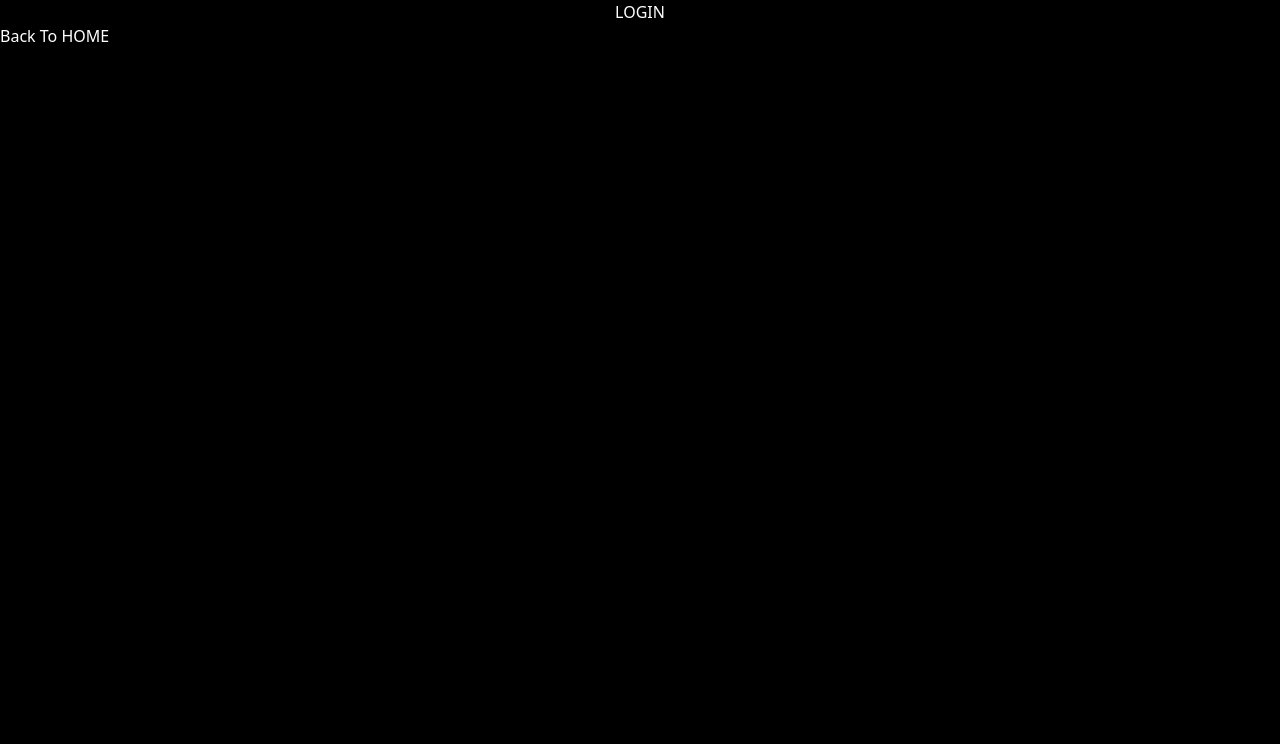
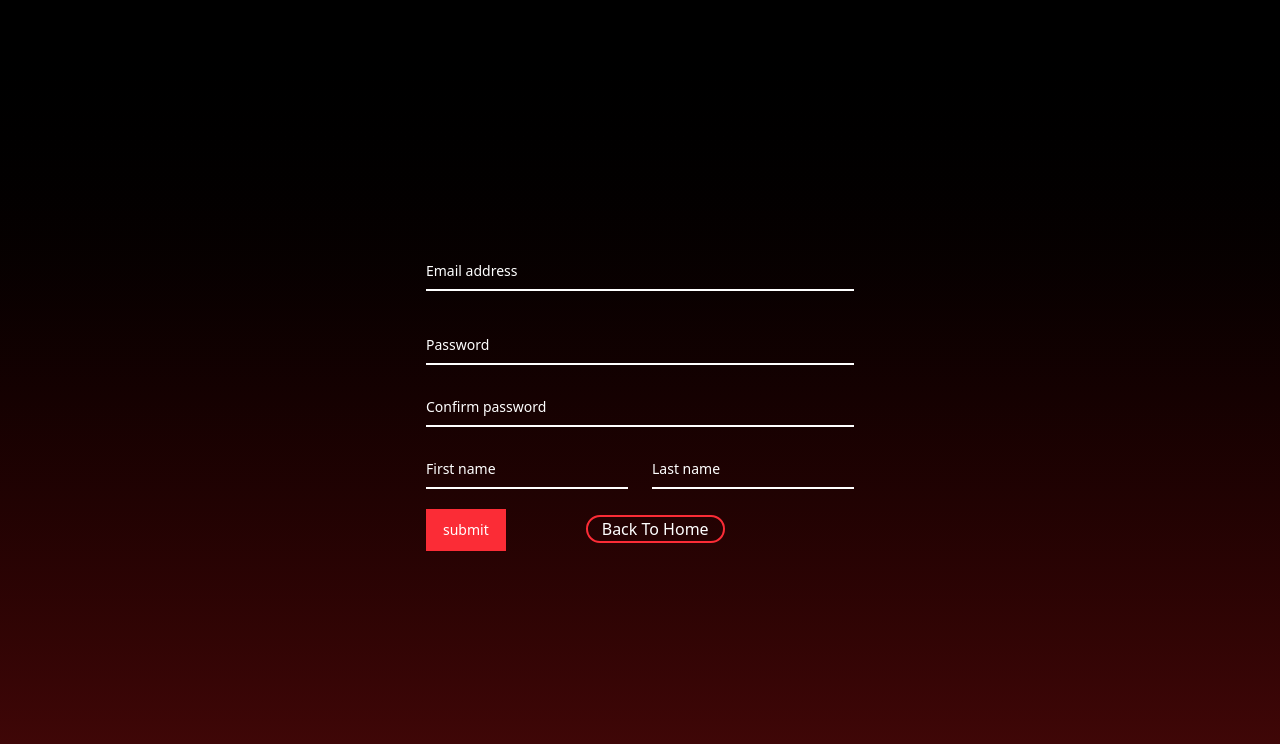
Before and after one commit to MIKAEEL25/MIK-HUB, a React (Vite) app: page /login in a window 1280 px wide. Shown: the top 744 px of the page. Built offline with nearby package versions, Linux system fonts and the light colour scheme.

Commit message:
complete Login Page

```diff
--- /dev/null
+++ b/src/components/Form.tsx
@@ -0,0 +1,165 @@
+import type React from 'react';
+import { useState, type JSX } from 'react';
+import { Link, useNavigation, useNavigate } from 'react-router-dom';
+
+interface SignUpFormState {
+  firstName: string;
+  lastName: string;
+  email: string;
+  password: string;
+  confirmPassword: string;
+}
+let errorContent: string;
+
+const Form = (): JSX.Element => {
+  const [isError, setIsError] = useState<boolean>(false);
+  const [formData, setFormData] = useState<SignUpFormState>({
+    firstName: '',
+    lastName: '',
+    email: '',
+    password: '',
+    confirmPassword: '',
+  });
+  const navigate = useNavigate();
+  const navigation = useNavigation();
+  const isSubmiting = navigation.state === 'submitting';
+  const handleChange = (event: React.ChangeEvent<HTMLInputElement>) => {
+    const { name, value } = event.target;
+    setFormData((prevData) => ({ ...prevData, [name]: value }));
+  };
+  const submitHandler = (event: React.ChangeEvent<HTMLFormElement>) => {
+    event.preventDefault();
+    if (formData.confirmPassword.trim() !== formData.password.trim()) {
+      setIsError(true);
+      errorContent = '!passwords does not match';
+      return;
+    }
+    setIsError(false);
+    console.log(formData);
+    navigate('/');
+  };
+
+  return (
+    <>
+      <div className="h-dvh w-dvw flex justify-center align-middle bg-linear-to-t from-red-950 to-black">
+        {isError && (
+          <p className="w-screen h-6 absolute top-32 text-2xl text-center">
+            {errorContent}
+          </p>
+        )}
+        <form onSubmit={submitHandler} className="max-w-md mx-auto my-auto">
+          <div className="relative z-0 w-full mb-8 group ">
+            <input
+              type="email"
+              name="email"
+              id="email"
+              className="block py-2.5 px-0 w-full text-sm text-heading bg-transparent border-0 border-b-2 border-default-medium appearance-none focus:outline-none focus:ring-0 focus:border-brand peer autofill:transition-colors autofill:duration-[5000000ms]"
+              placeholder=" "
+              onChange={handleChange}
+              value={formData.email}
+              required
+            />
+            <label
+              htmlFor="email"
+              className="absolute text-sm text-body duration-300 transform -translate-y-6 scale-75 top-3 -z-10  peer-focus:start-0 peer-focus:text-fg-brand peer-placeholder-shown:scale-100 peer-placeholder-shown:translate-y-0 peer-focus:scale-75 peer-focus:-translate-y-6 rtl:peer-focus:translate-x-1/4 rtl:peer-focus:left-auto"
+            >
+              Email address
+            </label>
+          </div>
+          <div className="relative z-0 w-full mb-5 group">
+            <input
+              type="password"
+              name="password"
+              id="password"
+              className="block py-2.5 px-0 w-full text-sm text-heading bg-transparent border-0 border-b-2 border-default-medium appearance-none focus:outline-none focus:ring-0 focus:border-brand peer autofill:transition-colors autofill:duration-[5000000ms]"
+              placeholder=" "
+              onChange={handleChange}
+              value={formData.password}
+              required
+            />
+            <label
+              htmlFor="password"
+              className="absolute text-sm text-body duration-300 transform -translate-y-6 scale-75 top-3 -z-10 origin-[0] peer-focus:start-0 peer-focus:text-fg-brand peer-placeholder-shown:scale-100 peer-placeholder-shown:translate-y-0 peer-focus:scale-75 peer-focus:-translate-y-6 rtl:peer-focus:translate-x-1/4 rtl:peer-focus:left-auto"
+            >
+              Password
+            </label>
+          </div>
+          <div className="relative z-0 w-full mb-5 group">
+            <input
+              type="password"
+              name="confirmPassword"
+              id="confirmPassword"
+              className="block py-2.5 px-0 w-full text-sm text-heading bg-transparent border-0 border-b-2 border-default-medium appearance-none focus:outline-none focus:ring-0 focus:border-brand peer autofill:transition-colors autofill:duration-[5000000ms]"
+              placeholder=" "
+              onChange={handleChange}
+              value={formData.confirmPassword}
+              required
+            />
+            <label
+              htmlFor="confirmPassword"
+              className="absolute text-sm text-body duration-300 transform -translate-y-6 scale-75 top-3 -z-10 origin-[0] peer-focus:start-0 peer-focus:text-fg-brand peer-placeholder-shown:scale-100 peer-placeholder-shown:translate-y-0 peer-focus:scale-75 peer-focus:-translate-y-6 rtl:peer-focus:translate-x-1/4 rtl:peer-focus:left-auto"
+            >
+              Confirm password
+            </label>
+          </div>
+          <div className="grid md:grid-cols-2 md:gap-6">
+            <div className="relative z-0 w-full mb-5 group">
+              <input
+                type="text"
+                name="firstName"
+                id="firstName"
+                className="block py-2.5 px-0 w-full text-sm text-heading bg-transparent border-0 border-b-2 border-default-medium appearance-none focus:outline-none focus:ring-0 focus:border-brand peer autofill:transition-colors autofill:duration-[5000000ms]"
+                placeholder=" "
+                onChange={handleChange}
+                value={formData.firstName}
+                required
+              />
+              <label
+                htmlFor="firstName"
+                className="absolute text-sm text-body duration-300 transform -translate-y-6 scale-75 top-3 -z-10 origin-[0] peer-focus:start-0 peer-focus:text-fg-brand peer-placeholder-shown:scale-100 peer-placeholder-shown:translate-y-0 peer-focus:scale-75 peer-focus:-translate-y-6 rtl:peer-focus:translate-x-1/4 rtl:peer-focus:left-auto"
+              >
+                First name
+              </label>
+            </div>
+            <div className="relative z-0 w-full mb-5 group">
+              <input
+                type="text"
+                name="lastName"
+                id="lastName"
+                className="block py-2.5 px-0 w-full text-sm text-heading bg-transparent border-0 border-b-2 border-default-medium appearance-none focus:outline-none focus:ring-0 focus:border-brand peer autofill:transition-colors autofill:duration-[5000000ms]"
+                placeholder=" "
+                onChange={handleChange}
+                value={formData.lastName}
+                required
+              />
+              <label
+                htmlFor="lastName"
+                className="absolute text-sm text-body duration-300 transform -translate-y-6 scale-75 top-3 -z-10 origin-[0] peer-focus:start-0 peer-focus:text-fg-brand peer-placeholder-shown:scale-100 peer-placeholder-shown:translate-y-0 peer-focus:scale-75 peer-focus:-translate-y-6 rtl:peer-focus:translate-x-1/4 rtl:peer-focus:left-auto"
+              >
+                Last name
+              </label>
+            </div>
+          </div>
+          <div className="grid md:grid-cols-2 md:gap-6"></div>
+          <button
+            disabled={isSubmiting}
+            type="submit"
+            className="text-white bg-red-500 box-border border border-transparent hover:bg-brand-strong focus:ring-4 focus:ring-brand-medium shadow-xs font-medium leading-5 rounded-base text-sm px-4 py-2.5 focus:outline-none"
+          >
+            {isSubmiting ? 'submiting...' : 'submit'}
+          </button>
+          <button
+            type="button"
+            className="mx-20 border-red-500 border-2 rounded-4xl"
+          >
+            <Link className="p-3.5" to={'/'}>
+              Back To Home
+            </Link>
+          </button>
+        </form>
+      </div>
+    </>
+  );
+};
+
+export default Form;
--- a/src/components/MainNavigation.tsx
+++ b/src/components/MainNavigation.tsx
@@ -39,7 +39,7 @@ const MainNavigation = (): JSX.Element => {
             color: '#ff0000',
           }}
           transition={{ type: 'spring', stiffness: 600 }}
-          className="bg-red-950 rounded-2xl p-1"
+          className="bg-red-900 rounded-2xl p-1"
         >
           <NavLink to={'/login'}>LOGIN</NavLink>
         </motion.li>
--- a/src/pages/Login.tsx
+++ b/src/pages/Login.tsx
@@ -1,11 +1,12 @@
 import type { JSX } from 'react';
-import { Link } from 'react-router-dom';
+
+import Form from '../components/Form';
 
 const Login = (): JSX.Element => {
   return (
     <>
-      <p className="text-center">LOGIN</p>
-      <Link to={'/'}>Back To HOME</Link>
+
+      <Form />
     </>
   );
 };
```
